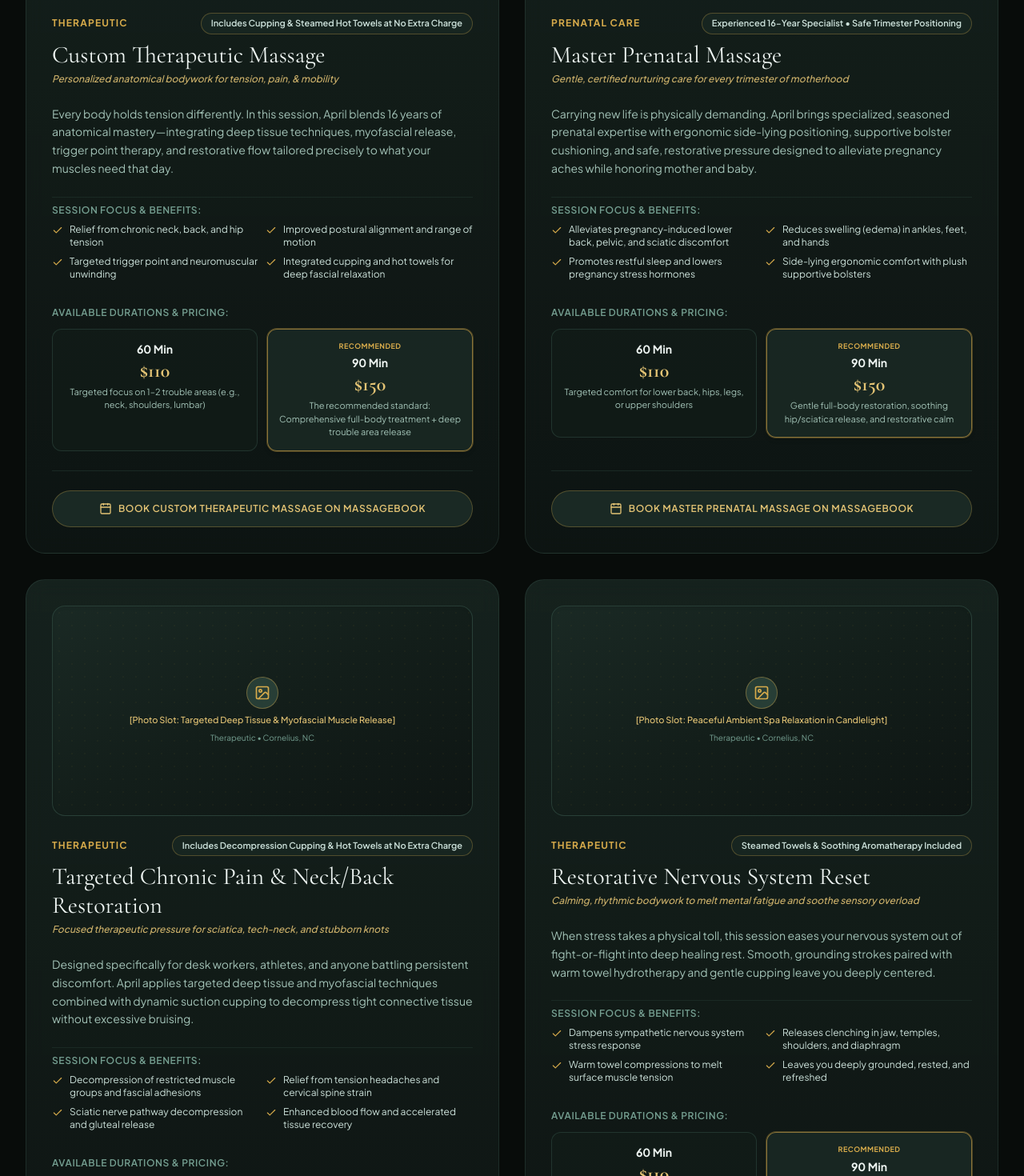
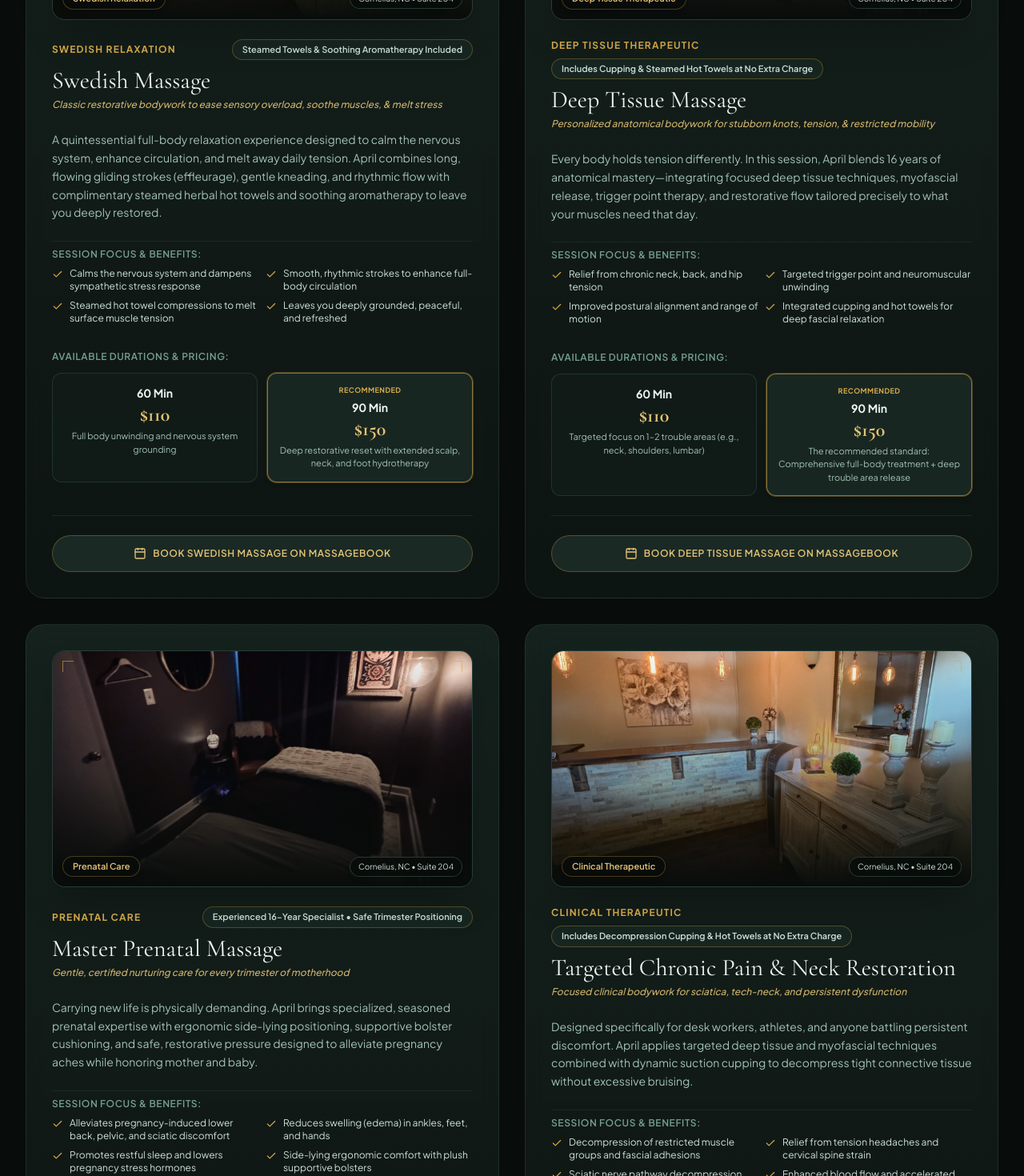
Before and after one commit to djgoodrich/lkn-therapeutic-massage, a Next.js app: page / in a window 1280 px wide. Shown: the part 3020-4490 px from the top of the page at 80% size. Built offline with nearby package versions, Linux system fonts and the light colour scheme.

Commit message:
Update services to Swedish and Deep Tissue, reorder modalities, and add clinic photos

```diff
--- a/src/components/Services.jsx
+++ b/src/components/Services.jsx
@@ -8,10 +8,16 @@ import { MASSAGEBOOK_URL } from '../data/config';
 export default function Services() {
   const [activeFilter, setActiveFilter] = useState('All');
 
-  const filters = ['All', 'Therapeutic', 'Prenatal Care'];
+  const filters = ['All', 'Swedish Massage', 'Deep Tissue', 'Prenatal Care'];
 
   const filteredServices = activeFilter === 'All'
     ? servicesData
+    : activeFilter === 'Swedish Massage'
+    ? servicesData.filter(s => s.id === 'swedish' || s.category.toLowerCase().includes('swedish'))
+    : activeFilter === 'Deep Tissue'
+    ? servicesData.filter(s => s.id === 'deep-tissue' || s.id === 'pain-relief' || s.category.toLowerCase().includes('deep tissue') || s.category.toLowerCase().includes('therapeutic'))
+    : activeFilter === 'Prenatal Care'
+    ? servicesData.filter(s => s.isPrenatal || s.category.toLowerCase().includes('prenatal'))
     : servicesData.filter(s => s.category === activeFilter);
 
   return (
@@ -28,7 +34,7 @@ export default function Services() {
             Tailored Treatments & Rates
           </h2>
           <p className="text-moody-300 text-sm sm:text-base leading-relaxed">
-            Every session begins with a targeted anatomical check-in. Cupping therapy and steamed herbal hot towels are integrated wherever indicated at <strong className="text-gold-300 font-medium">no additional charge</strong>.
+            Every session begins with an anatomical consultation. Cupping therapy and steamed herbal hot towels are integrated wherever indicated at <strong className="text-gold-300 font-medium">no additional charge</strong>.
           </p>
 
           {/* Filter Pills */}
@@ -59,7 +65,32 @@ export default function Services() {
             >
               <div className="space-y-6">
 
-                {/* Photo Placeholder Slot */}
+                {/* Photo Header */}
+                {service.image ? (
+                  <div className="relative aspect-[16/9] rounded-2xl bg-moody-900 border border-moody-700/80 overflow-hidden shadow-2xl group/img">
+                    <img
+                      src={service.image}
+                      alt={service.imageAlt || service.title}
+                      className="w-full h-full object-cover object-center group-hover/img:scale-105 transition-transform duration-700"
+                    />
+                    {/* Moody atmospheric gradient overlay */}
+                    <div className="absolute inset-0 bg-gradient-to-t from-moody-950 via-moody-950/35 to-transparent pointer-events-none" />
+
+                    {/* Sleek overlay info badges */}
+                    <div className="absolute bottom-3 left-3 right-3 flex items-center justify-between pointer-events-none">
+                      <span className="text-[11px] font-semibold text-gold-300 px-3 py-1 rounded-full bg-moody-950/90 backdrop-blur-md border border-gold-400/30 shadow-md">
+                        {service.category}
+                      </span>
+                      <span className="text-[10px] text-moody-200 px-2.5 py-1 rounded-full bg-moody-950/85 backdrop-blur-md border border-moody-700/80 shadow-md">
+                        Cornelius, NC • Suite 204
+                      </span>
+                    </div>
+
+                    {/* Corner accents */}
+                    <div className="absolute top-3 left-3 w-3.5 h-3.5 border-t border-l border-gold-400/60 pointer-events-none" />
+                    <div className="absolute top-3 right-3 w-3.5 h-3.5 border-t border-r border-gold-400/60 pointer-events-none" />
+                  </div>
+                ) : (
                   <div className="relative aspect-[16/8] rounded-2xl bg-gradient-to-br from-moody-800 via-moody-850 to-moody-900 border border-moody-700/80 overflow-hidden flex items-center justify-center p-4 shadow-inner">
                     <div className="text-center space-y-1.5 z-10">
                       <div className="w-10 h-10 rounded-full bg-moody-700/80 border border-gold-400/40 flex items-center justify-center mx-auto">
@@ -75,6 +106,7 @@ export default function Services() {
                     {/* Subtle decorative grid lines */}
                     <div className="absolute inset-0 opacity-[0.04] bg-[radial-gradient(#d4af37_1px,transparent_1px)] [background-size:16px_16px]" />
                   </div>
+                )}
 
                 {/* Header Information */}
                 <div>
--- a/src/components/SessionCustomizer.jsx
+++ b/src/components/SessionCustomizer.jsx
@@ -5,7 +5,7 @@ import { Sliders, Sparkles, Clock, Check, Flame, ArrowRight, ShieldCheck, Heart,
 import { MASSAGEBOOK_URL } from '../data/config';
 
 export default function SessionCustomizer() {
-  const [serviceType, setServiceType] = useState('Custom Therapeutic');
+  const [serviceType, setServiceType] = useState('Swedish Massage');
   const [duration, setDuration] = useState('90 Min');
   const [pressure, setPressure] = useState('Firm / Deep Tissue');
   const [focusAreas, setFocusAreas] = useState(['Neck & Shoulders', 'Lower Back & Hips']);
@@ -36,6 +36,19 @@ export default function SessionCustomizer() {
     }
   };
 
+  const handleServiceTypeChange = (type) => {
+    setServiceType(type);
+    if (type === 'Swedish Massage') {
+      setPressure('Medium Relaxation');
+    } else if (type === 'Deep Tissue Massage') {
+      setPressure('Firm / Deep Tissue');
+    } else if (type === 'Master Prenatal') {
+      setPressure('Gentle & Soothing');
+    } else if (type === 'Targeted Chronic Pain') {
+      setPressure('Deep Muscle & Fascial');
+    }
+  };
+
   return (
     <section id="customizer" className="py-24 bg-gradient-to-b from-moody-950 via-moody-900 to-moody-950 border-t border-moody-800 relative">
       <div className="max-w-7xl mx-auto px-4 sm:px-6 lg:px-8 relative z-10">
@@ -49,7 +62,7 @@ export default function SessionCustomizer() {
           <h2 className="font-serif text-3xl sm:text-4xl lg:text-5xl text-moody-100 font-normal">
             Design Your Ideal{' '}
             <span className="italic font-serif gold-text-gradient font-medium">
-              Therapeutic Treatment
+              Bodywork Treatment
             </span>
           </h2>
           <p className="text-moody-300 text-sm sm:text-base leading-relaxed">
@@ -67,15 +80,15 @@ export default function SessionCustomizer() {
               <label className="text-xs font-bold uppercase tracking-wider text-gold-400 flex items-center space-x-2">
                 <span>1. Select Treatment Modality</span>
               </label>
-              <div className="grid grid-cols-1 sm:grid-cols-3 gap-2.5">
-                {['Custom Therapeutic', 'Master Prenatal', 'Targeted Pain / Sciatica'].map((type) => (
+              <div className="grid grid-cols-2 sm:grid-cols-4 gap-2.5">
+                {['Swedish Massage', 'Deep Tissue Massage', 'Master Prenatal', 'Targeted Chronic Pain'].map((type) => (
                   <button
                     key={type}
                     type="button"
-                    onClick={() => setServiceType(type)}
-                    className={`px-4 py-3 rounded-xl text-xs font-semibold border text-left transition-all ${
+                    onClick={() => handleServiceTypeChange(type)}
+                    className={`px-3 py-3 rounded-xl text-xs font-semibold border text-center transition-all ${
                       serviceType === type
-                        ? 'bg-moody-800 border-gold-400 text-gold-300 shadow-md'
+                        ? 'bg-moody-800 border-gold-400 text-gold-300 shadow-md ring-1 ring-gold-400/30'
                         : 'bg-moody-850/60 border-moody-750 text-moody-300 hover:border-moody-600'
                     }`}
                   >
--- a/src/data/membershipsData.js
+++ b/src/data/membershipsData.js
@@ -12,7 +12,7 @@ export const membershipsData = {
       popular: false,
       description: 'Ideal for ongoing maintenance, tension prevention, and a dedicated monthly hour of restorative escape.',
       includes: [
-        'One (1) 60-Minute Custom Therapeutic or Prenatal Session per month ($100 vs $110)',
+        'One (1) 60-Minute Swedish, Deep Tissue, or Prenatal Session per month ($100 vs $110)',
         'Includes Cupping & Steamed Hot Towels ($0 upcharge always)',
         'Unused sessions rollover automatically each month',
         'Book additional 60-minute sessions at the discounted $100 member rate',
@@ -30,7 +30,7 @@ export const membershipsData = {
       badge: 'MOST POPULAR',
       description: 'The golden standard for chronic pain sufferers, desk professionals, and expecting mothers needing comprehensive full-body unwinding.',
       includes: [
-        'One (1) 90-Minute Custom Therapeutic or Prenatal Session per month ($140 vs $150)',
+        'One (1) 90-Minute Swedish, Deep Tissue, or Prenatal Session per month ($140 vs $150)',
         'Includes Cupping & Steamed Hot Towels ($0 upcharge always)',
         'Unused sessions rollover automatically each month',
         'Priority booking access for prime evening & weekend slots',
--- a/src/data/servicesData.js
+++ b/src/data/servicesData.js
@@ -1,10 +1,32 @@
 export const servicesData = [
   {
-    id: 'therapeutic',
-    title: 'Custom Therapeutic Massage',
-    category: 'Therapeutic',
-    tagline: 'Personalized anatomical bodywork for tension, pain, & mobility',
-    description: 'Every body holds tension differently. In this session, April blends 16 years of anatomical mastery—integrating deep tissue techniques, myofascial release, trigger point therapy, and restorative flow tailored precisely to what your muscles need that day.',
+    id: 'swedish',
+    title: 'Swedish Massage',
+    category: 'Swedish Relaxation',
+    tagline: 'Classic restorative bodywork to ease sensory overload, soothe muscles, & melt stress',
+    description: 'A quintessential full-body relaxation experience designed to calm the nervous system, enhance circulation, and melt away daily tension. April combines long, flowing gliding strokes (effleurage), gentle kneading, and rhythmic flow with complimentary steamed herbal hot towels and soothing aromatherapy to leave you deeply restored.',
+    highlight: 'Steamed Towels & Soothing Aromatherapy Included',
+    durations: [
+      { length: '60 Min', pricePlaceholder: '$110', focus: 'Full body unwinding and nervous system grounding' },
+      { length: '90 Min', pricePlaceholder: '$150', focus: 'Deep restorative reset with extended scalp, neck, and foot hydrotherapy', popular: true },
+    ],
+    benefits: [
+      'Calms the nervous system and dampens sympathetic stress response',
+      'Smooth, rhythmic strokes to enhance full-body circulation',
+      'Steamed hot towel compressions to melt surface muscle tension',
+      'Leaves you deeply grounded, peaceful, and refreshed'
+    ],
+    isPrenatal: false,
+    image: '/images/reception-lounge.jpg',
+    imageAlt: 'LKN Therapeutic Massage welcoming reception sanctuary in Cornelius, NC',
+    imagePlaceholder: 'LKN Sanctuary & Relaxation Lounge'
+  },
+  {
+    id: 'deep-tissue',
+    title: 'Deep Tissue Massage',
+    category: 'Deep Tissue Therapeutic',
+    tagline: 'Personalized anatomical bodywork for stubborn knots, tension, & restricted mobility',
+    description: 'Every body holds tension differently. In this session, April blends 16 years of anatomical mastery—integrating focused deep tissue techniques, myofascial release, trigger point therapy, and restorative flow tailored precisely to what your muscles need that day.',
     highlight: 'Includes Cupping & Steamed Hot Towels at No Extra Charge',
     durations: [
       { length: '60 Min', pricePlaceholder: '$110', focus: 'Targeted focus on 1–2 trouble areas (e.g., neck, shoulders, lumbar)' },
@@ -12,12 +34,14 @@ export const servicesData = [
     ],
     benefits: [
       'Relief from chronic neck, back, and hip tension',
+      'Targeted trigger point and neuromuscular unwinding',
       'Improved postural alignment and range of motion',
-      'Targeted trigger point and neuromuscular unwinding',
       'Integrated cupping and hot towels for deep fascial relaxation'
     ],
     isPrenatal: false,
-    imagePlaceholder: 'Therapeutic Massage Session in Tranquil Moody Suite'
+    image: '/images/massage-suite.jpg',
+    imageAlt: 'LKN Therapeutic Massage tranquil moody massage suite in Cornelius, NC',
+    imagePlaceholder: 'Therapeutic Deep Tissue Massage Suite'
   },
   {
     id: 'prenatal',
@@ -37,13 +61,15 @@ export const servicesData = [
       'Side-lying ergonomic comfort with plush supportive bolsters'
     ],
     isPrenatal: true,
-    imagePlaceholder: 'Gentle Prenatal Bodywork with Ergonomic Bolstering'
+    image: '/images/massage-suite.jpg',
+    imageAlt: 'Private prenatal massage suite with ergonomic bolstering in Cornelius, NC',
+    imagePlaceholder: 'Master Prenatal Bodywork Suite'
   },
   {
     id: 'pain-relief',
-    title: 'Targeted Chronic Pain & Neck/Back Restoration',
-    category: 'Therapeutic',
-    tagline: 'Focused therapeutic pressure for sciatica, tech-neck, and stubborn knots',
+    title: 'Targeted Chronic Pain & Neck Restoration',
+    category: 'Clinical Therapeutic',
+    tagline: 'Focused clinical bodywork for sciatica, tech-neck, and persistent dysfunction',
     description: 'Designed specifically for desk workers, athletes, and anyone battling persistent discomfort. April applies targeted deep tissue and myofascial techniques combined with dynamic suction cupping to decompress tight connective tissue without excessive bruising.',
     highlight: 'Includes Decompression Cupping & Hot Towels at No Extra Charge',
     durations: [
@@ -57,27 +83,9 @@ export const servicesData = [
       'Enhanced blood flow and accelerated tissue recovery'
     ],
     isPrenatal: false,
+    image: '/images/reception-lounge.jpg',
+    imageAlt: 'Targeted chronic pain and neck restoration at LKN Therapeutic Massage in Cornelius, NC',
     imagePlaceholder: 'Targeted Deep Tissue & Myofascial Muscle Release'
-  },
-  {
-    id: 'restorative-flow',
-    title: 'Restorative Nervous System Reset',
-    category: 'Therapeutic',
-    tagline: 'Calming, rhythmic bodywork to melt mental fatigue and soothe sensory overload',
-    description: 'When stress takes a physical toll, this session eases your nervous system out of fight-or-flight into deep healing rest. Smooth, grounding strokes paired with warm towel hydrotherapy and gentle cupping leave you deeply centered.',
-    highlight: 'Steamed Towels & Soothing Aromatherapy Included',
-    durations: [
-      { length: '60 Min', pricePlaceholder: '$110', focus: 'Full body unwinding and nervous system grounding' },
-      { length: '90 Min', pricePlaceholder: '$150', focus: 'Deep restorative reset with extended scalp, neck, and foot hydrotherapy', popular: true },
-    ],
-    benefits: [
-      'Dampens sympathetic nervous system stress response',
-      'Releases clenching in jaw, temples, shoulders, and diaphragm',
-      'Warm towel compressions to melt surface muscle tension',
-      'Leaves you deeply grounded, rested, and refreshed'
-    ],
-    isPrenatal: false,
-    imagePlaceholder: 'Peaceful Ambient Spa Relaxation in Candlelight'
   }
 ];
 
```
Also changed, not shown: public/images/massage-suite.jpg (added), public/images/reception-lounge.jpg (added). Lines whose indentation alone changed are shown as unchanged.
